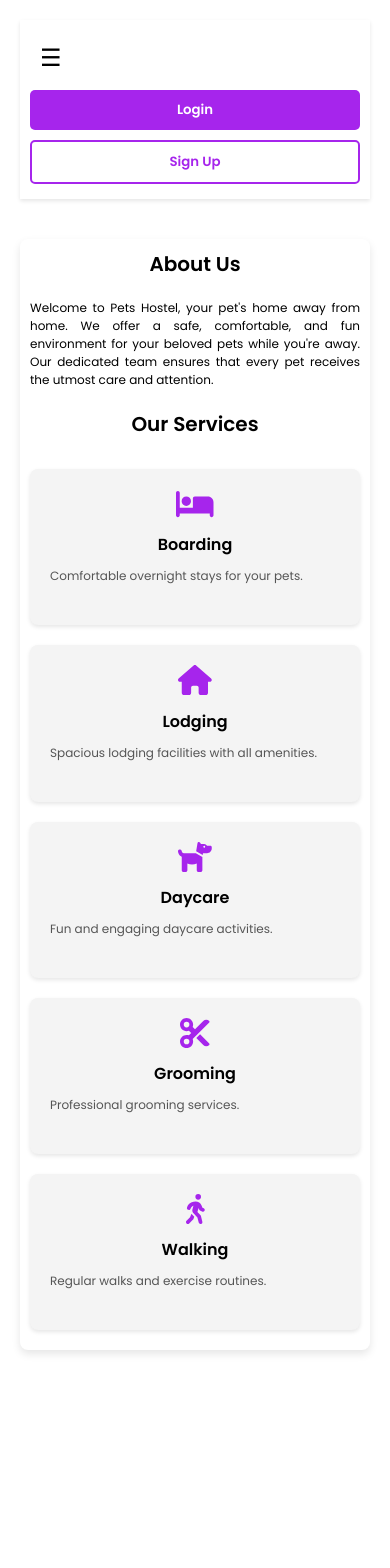
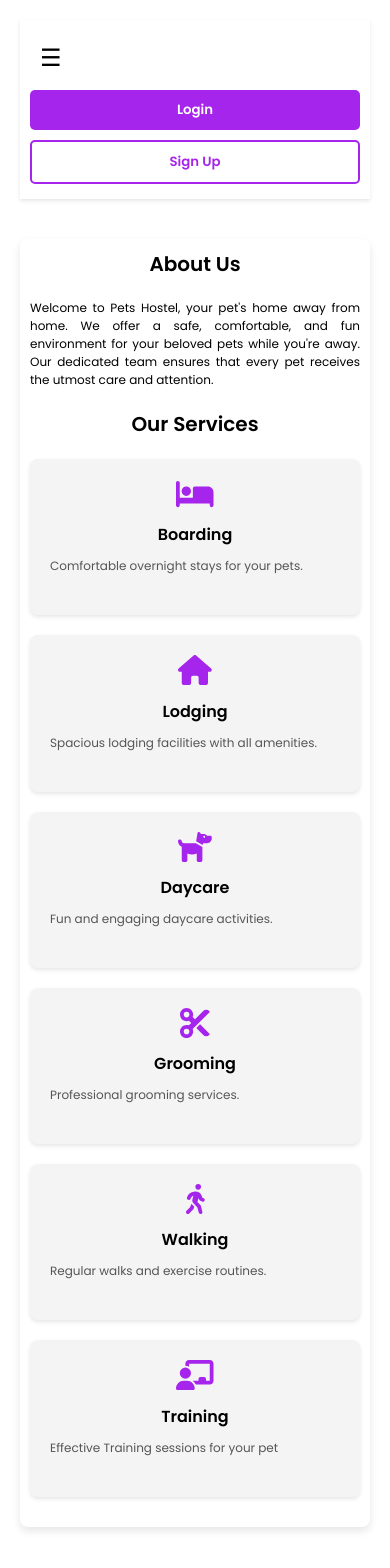
Before and after one commit to geo-jose-deltasoft/Pets-Hostel, a React (Create React App) app in the folder client/: page /about in a window 390 px wide. Shown: the top 1568 px of the page. Before the commit the page ends 1410 px from the top, so only its background shows below. Built offline with nearby package versions, Linux system fonts and the light colour scheme.

Commit message:
About page styles changed

```diff
--- a/client/src/assets/styles/About.css
+++ b/client/src/assets/styles/About.css
@@ -41,16 +41,15 @@
 
 .services {
   display: flex;
-  flex-direction: column;
-  align-items: center;
+  flex-wrap: wrap;
+  justify-content: space-between;
   margin-top: 20px;
 }
 
 .service {
-  width: 100%;
-  max-width: 400px;
+  width: 30%;
   text-align: center;
-  margin: 10px 0;
+  margin-bottom: 20px;
   padding: 20px;
   background-color: #f4f4f4;
   border-radius: 8px;
@@ -89,7 +88,8 @@
   }
 
   .service {
-    width: 90%;
+    width: 45%;
+    margin-bottom: 20px;
   }
 
   .service-icon {
@@ -121,6 +121,7 @@
 
   .service {
     width: 100%;
+    margin-bottom: 20px;
   }
 
   .service-icon {
--- a/client/src/assets/styles/Home.css
+++ b/client/src/assets/styles/Home.css
@@ -34,7 +34,7 @@
 }
 
 .home-content button {
-  background-color: rgb(0, 139, 79);
+  background-color: #a625ec;
   border: none;
   padding: 10px 20px;
   cursor: pointer;
@@ -45,7 +45,7 @@
 }
 
 .home-content button:hover {
-  background-color: rgb(27, 255, 133);
+  background-color: #dd9dff;
   color: white;
 }
 
--- a/client/src/pages/About.js
+++ b/client/src/pages/About.js
@@ -1,7 +1,7 @@
 import React from 'react';
 import TopBar from '../components/layouts/TopBar';
 import { FontAwesomeIcon } from '@fortawesome/react-fontawesome';
-import { faBed, faHome, faDog, faScissors, faWalking } from '@fortawesome/free-solid-svg-icons';
+import { faBed, faHome, faDog, faScissors, faWalking, faChalkboardTeacher } from '@fortawesome/free-solid-svg-icons';
 import '../assets/styles/About.css';
 
 const About = () => {
@@ -40,6 +40,11 @@ const About = () => {
             <h3>Walking</h3>
             <p>Regular walks and exercise routines.</p>
           </div>
+          <div className='service'>
+            <FontAwesomeIcon icon={faChalkboardTeacher} className="service-icon" />
+            <h3>Training</h3>
+            <p>Effective Training sessions for your pet</p>
+          </div>
         </div>
       </div>
     </div>
```
